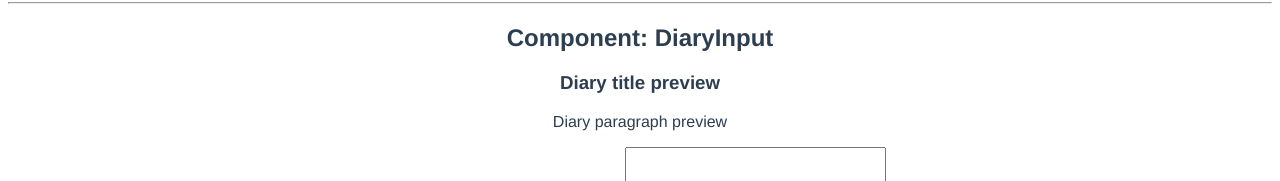
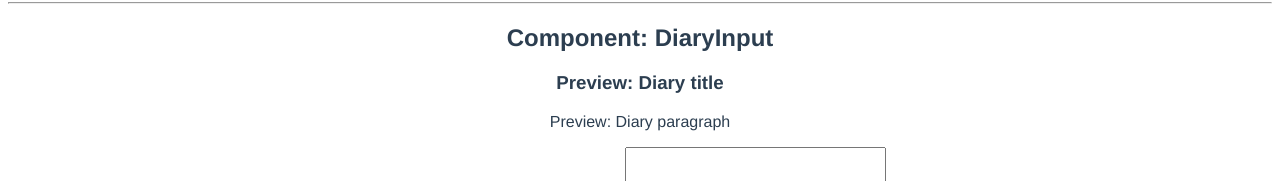
Before and after one commit to fffanfannn/p1-vue-diary-list, a Vue app: page / in a window 1280 px wide. Shown: the part 681-862 px from the top of the page. Built offline with nearby package versions, Linux system fonts and the light colour scheme.

Commit message:
test commit at home

```diff
--- a/src/components/DiaryInput.vue
+++ b/src/components/DiaryInput.vue
@@ -2,8 +2,8 @@
   <hr />
   <div>
     <h2>Component: DiaryInput</h2>
-    <h3>Diary title preview</h3>
-    <p>Diary paragraph preview</p>
+    <h3>Preview: Diary title</h3>
+    <p>Preview: Diary paragraph</p>
 
     <label for="">Title: </label><input type="text" />
     <label for="">Content: </label
```
